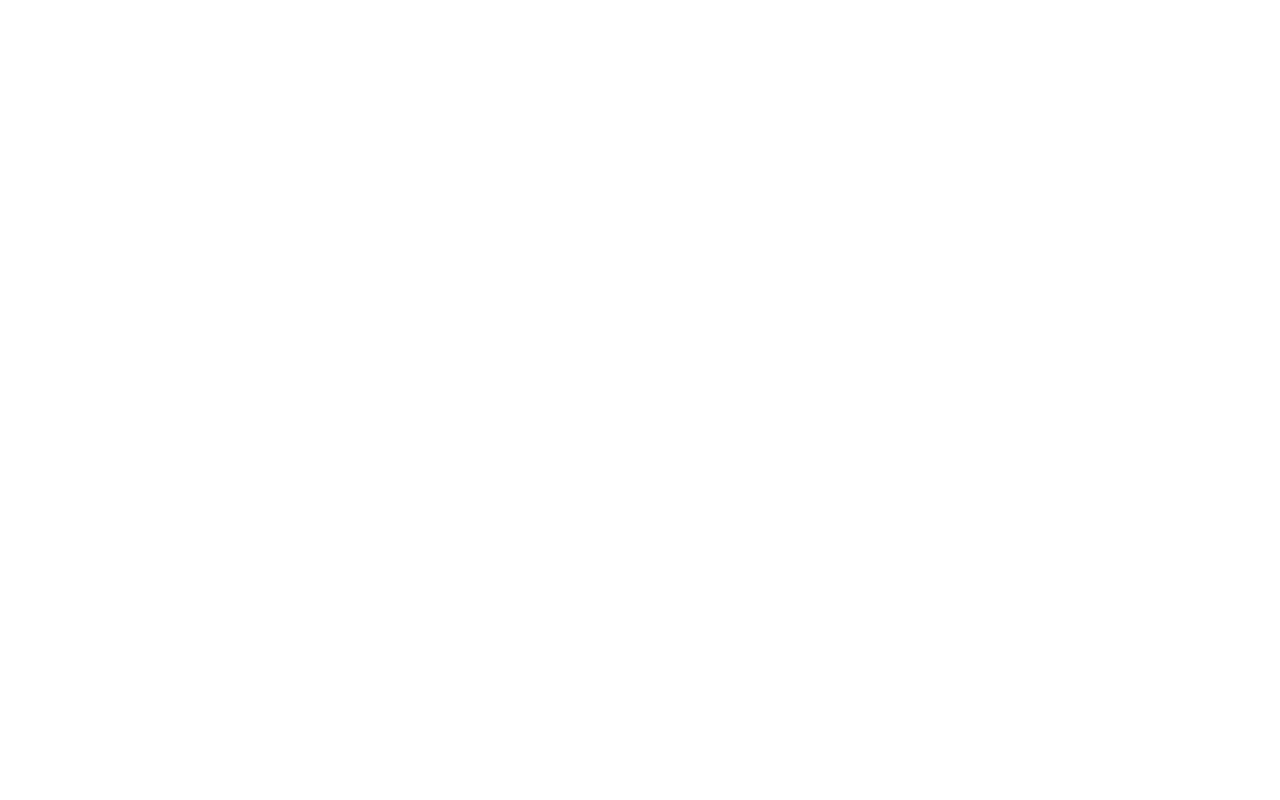
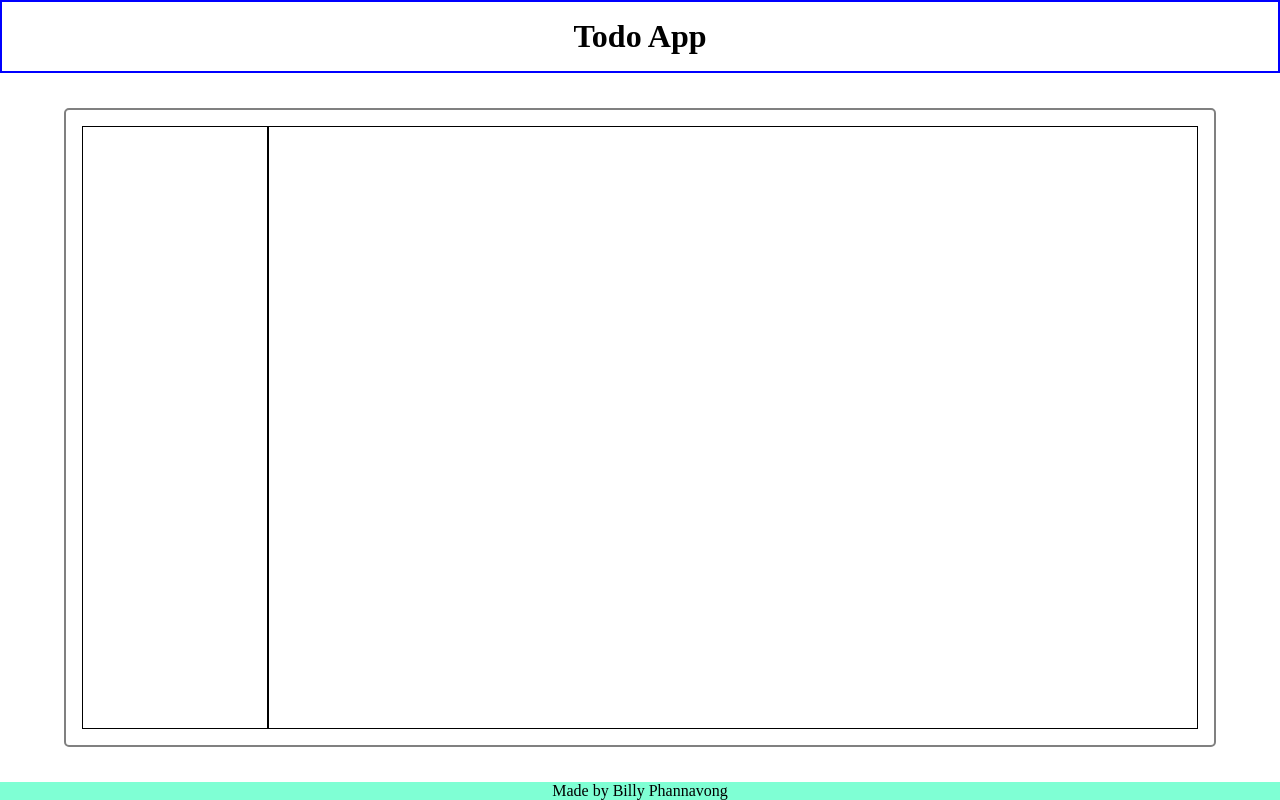
Before and after one commit to bphannavong/todo-list, a website built with webpack: page src/template.html in a window 1280 px wide. Built offline with nearby package versions, Linux system fonts and the light colour scheme.

Commit message:
Add barebone html

```diff
--- a/src/styles.css
+++ b/src/styles.css
@@ -0,0 +1,45 @@
+* {
+    margin: 0;
+    padding: 0;
+    box-sizing: border-box;
+}
+
+main {
+    display: grid;
+    grid-template-rows: 1fr 10fr 0.2fr;
+
+    position: relative;
+    width: 100vw;
+    height: 100vh;
+}
+
+#header {
+    border: 2px solid blue;
+
+    display: grid;
+    place-items: center;
+    padding: 1rem;
+}
+
+#app {
+    display: grid;
+    grid-template-columns: 1fr 5fr;
+    place-self: center;
+
+    border: 2px solid gray;
+    border-radius: 5px;
+
+    width: 90%;
+    height: 90%;
+    padding: 1rem;
+}
+
+#app > div {
+    border: 1px solid black;
+
+}
+
+#footer {
+    text-align: center;
+    background-color: aquamarine;
+}
--- a/src/template.html
+++ b/src/template.html
@@ -7,6 +7,19 @@
     <title><%= htmlWebpackPlugin.options.title %></title>
 </head>
 <body>
-
+    <main>
+        <div id="header">
+            <h1>Todo App</h1>
+        </div>
+        <div id="app">
+            <div id="sidebar">
+                <div id="projects"></div>
+            </div>
+            <div id="main-content">
+                <div id="current"></div>
+            </div>
+        </div>
+        <div id="footer">Made by Billy Phannavong</div>
+    </main>
 </body>
 </html>
--- /dev/null
+++ b/src/todo.js
@@ -0,0 +1 @@
+events.publish('todoCreated', todoObj);
--- a/webpack.config.js
+++ b/webpack.config.js
@@ -11,10 +11,11 @@ module.exports = {
         filename: '[name].js',
         clean: true,
     },
+    devtool: 'source-map',
     module: {
         rules: [
             {
-                test: /\css$/i,
+                test: /\.css$/i,
                 use: ['style-loader', 'css-loader'],
             },
         ],
```
Also changed, not shown: src/mediator.js (added, +26 -0 lines), dist/bundle.js, dist/index.html, 1 other file.
